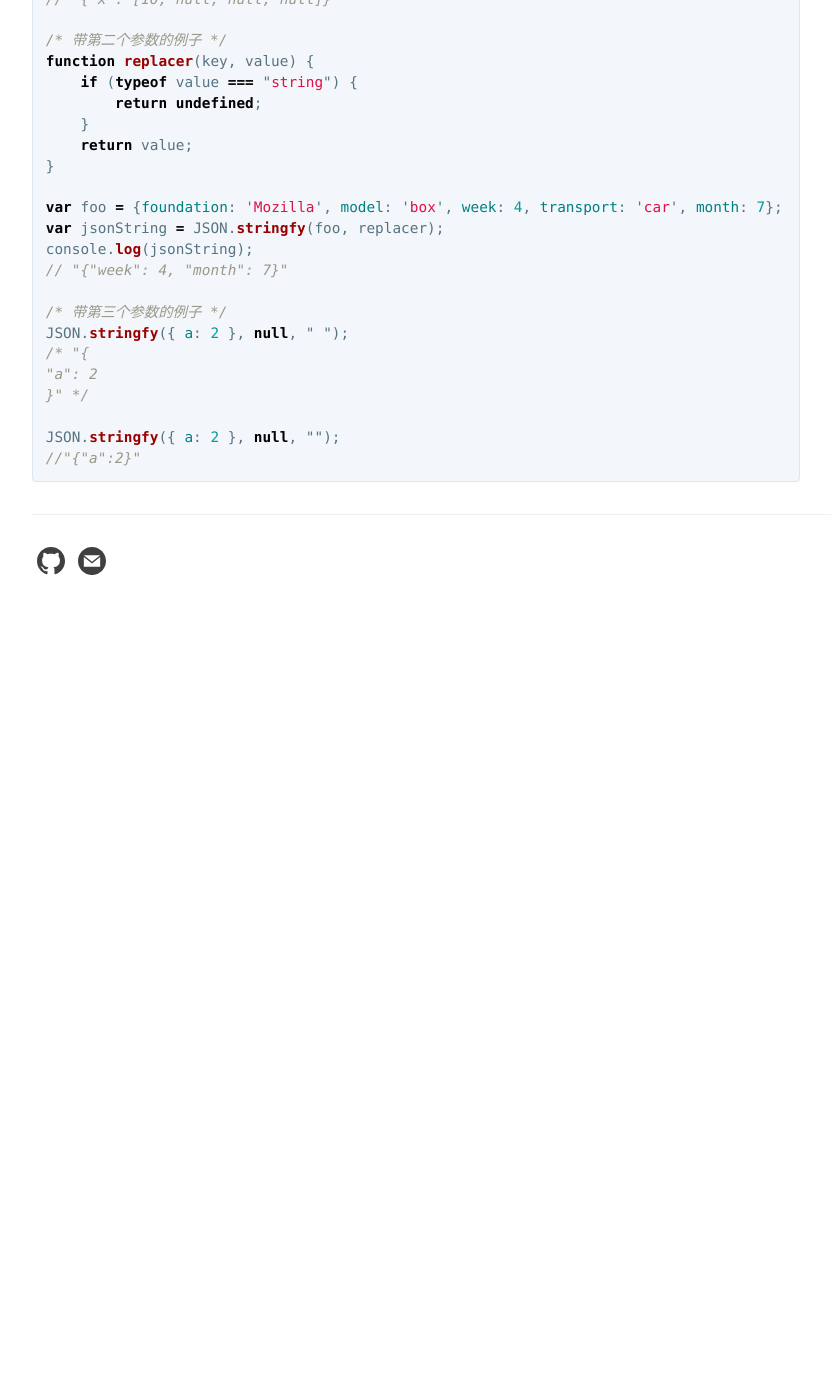
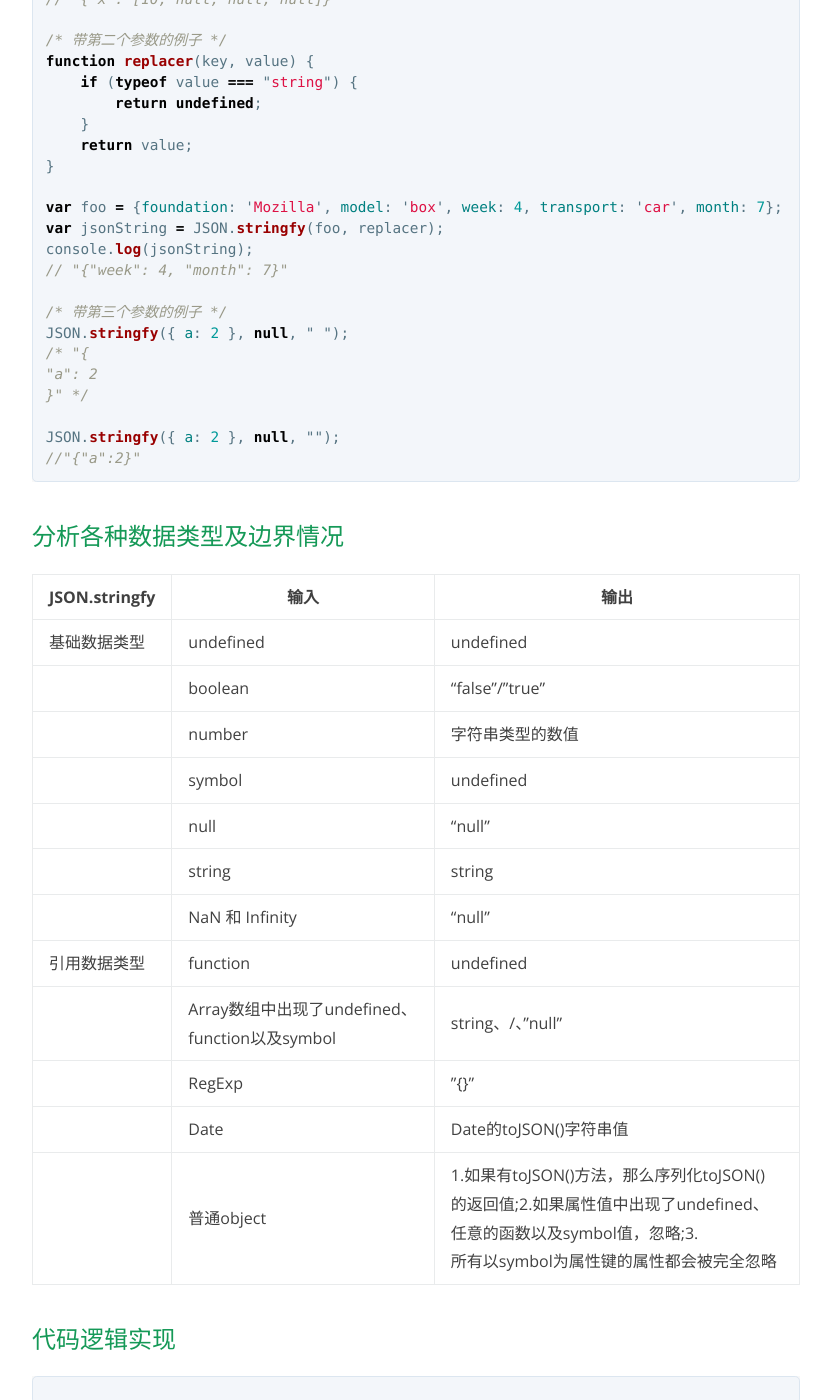
Before and after one commit to higwendolyn/Alias, a Jekyll site: the page built from _posts/2021-01-23-js-JSON_stringfy.md, in a window 1280 px wide and 1400 px high, scrolled down 1393 px. Shown: the whole window, without its empty margins (64-895 px from the left). Built offline with Jekyll 4.4.1, drawn with Linux system fonts in a browser that asks for light colours; before the commit the page ends 2023 px from its top, so only the background shows below that.

Commit message:
代码实现

````diff
--- a/_posts/2021-01-23-js-JSON_stringfy.md
+++ b/_posts/2021-01-23-js-JSON_stringfy.md
@@ -77,3 +77,25 @@ JSON.stringfy({ a: 2 }, null, " ");
 JSON.stringfy({ a: 2 }, null, "");
 //"{"a":2}"
 ```
+
+## 分析各种数据类型及边界情况
+
+JSON.stringfy|输入|输出
+-----|-----|------|
+基础数据类型|undefined|undefined
+          |boolean|"false"/"true"
+          |number|字符串类型的数值
+          |symbol|undefined
+          |null|"null"
+          |string|string
+          |NaN 和 Infinity|"null"
+引用数据类型|function|undefined
+          |Array数组中出现了undefined、function以及symbol|string、/、"null"
+          |RegExp|"{}"
+          |Date|Date的toJSON()字符串值
+          |普通object|1.如果有toJSON()方法，那么序列化toJSON()的返回值;2.如果属性值中出现了undefined、任意的函数以及symbol值，忽略;3.所有以symbol为属性键的属性都会被完全忽略
+
+## 代码逻辑实现
+
+```javascript
+```
````
